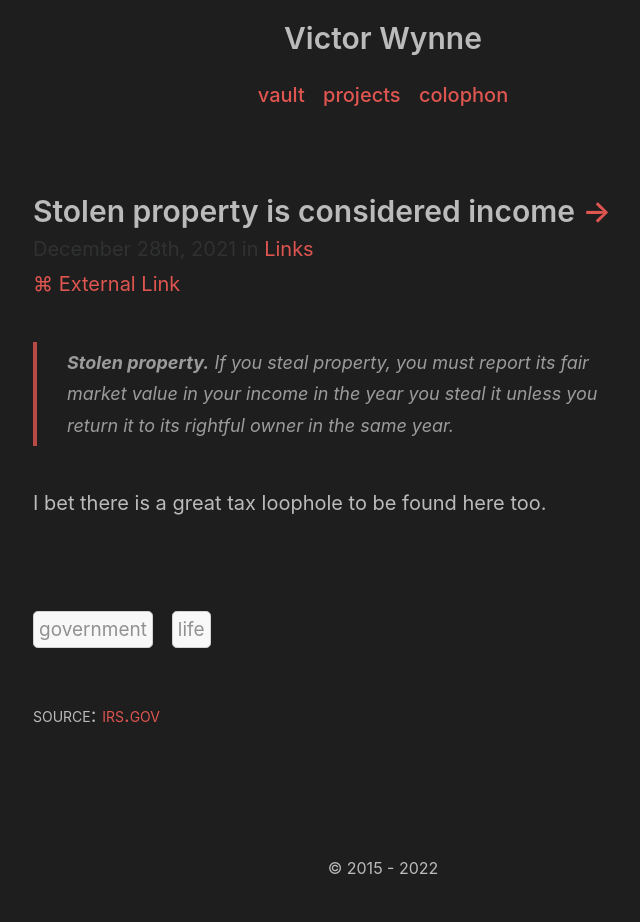
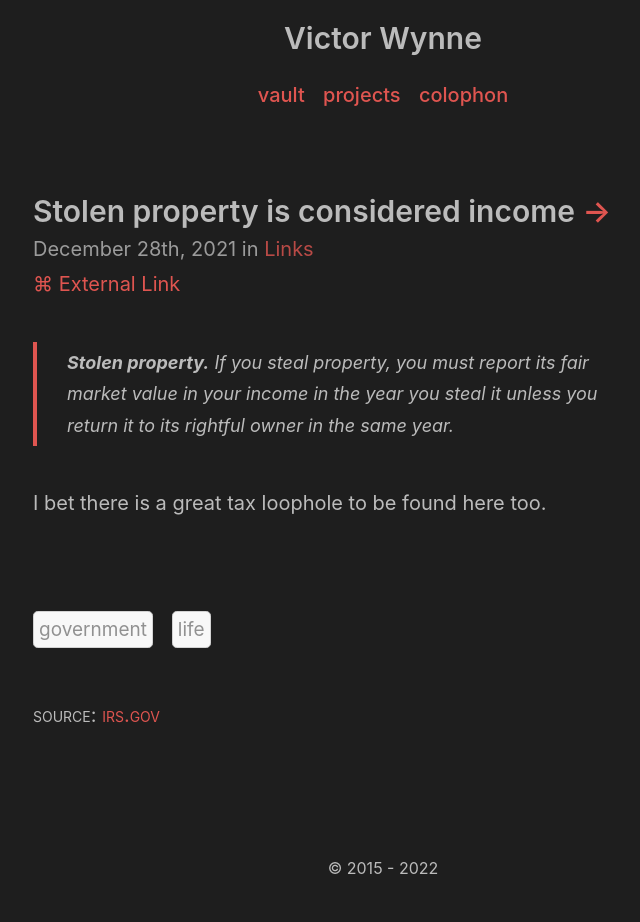
Before and after one commit to wertercatt/tooters, a Jekyll site: the page built from _posts/2021-12-28-stolen-property-considered-income.md, in a window 1280 px wide. Shown: the whole page, without its empty margins (257-897 px from the left). Built offline with Jekyll 4.4.1, drawn with Linux system fonts in a browser that asks for light colours.

Commit message:
Updated text styling.

```diff
--- a/_sass/_posts.scss
+++ b/_sass/_posts.scss
@@ -93,10 +93,11 @@ figure {
   display: block;
   margin-top: -.4rem;
   margin-bottom: 1rem;
-  color: #303131;
+  color: $text;
+  opacity: .8;
 
   @media (prefers-color-scheme: light) {
-   color: #303131;
+   color: $text;
      }
 }
 
--- a/_sass/_type.scss
+++ b/_sass/_type.scss
@@ -107,13 +107,11 @@ blockquote {
   margin: 40px auto;
   font-style: italic;
   font-size: 90%;
-  opacity: .9;
   position: relative;
   border-left: 4px solid $accent;
 
   @media (prefers-color-scheme: light) {
   border-left: 4px solid $light-scheme-accent;
-  opacity: .8;
     }
 
   p:last-child {
```
